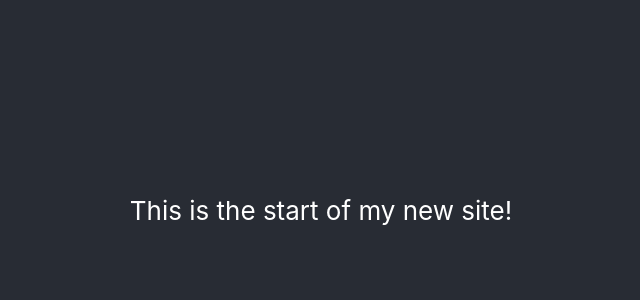
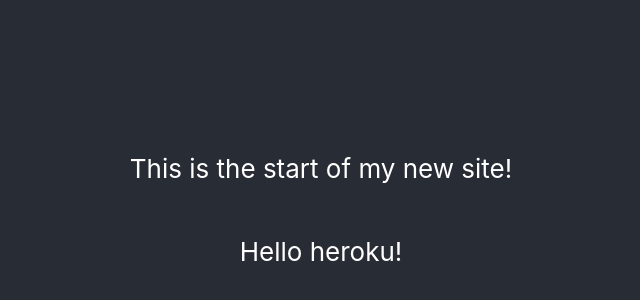
Before and after one commit to ja853/mywebsite, a React (Create React App) app: page / in a window 1280 px wide. Shown: the part 190-490 px from the top of the page, without its empty margins (319-959 px from the left). Built offline with nearby package versions, Linux system fonts and the light colour scheme.

Commit message:
add test text line

```diff
--- a/src/App.js
+++ b/src/App.js
@@ -9,6 +9,7 @@ function App() {
       <header className="App-header">
 
         <p className="Smells">This is the start of my new site!</p>
+        <p className="Smells">Hello heroku!</p>
 
 
         {/*<a
```
